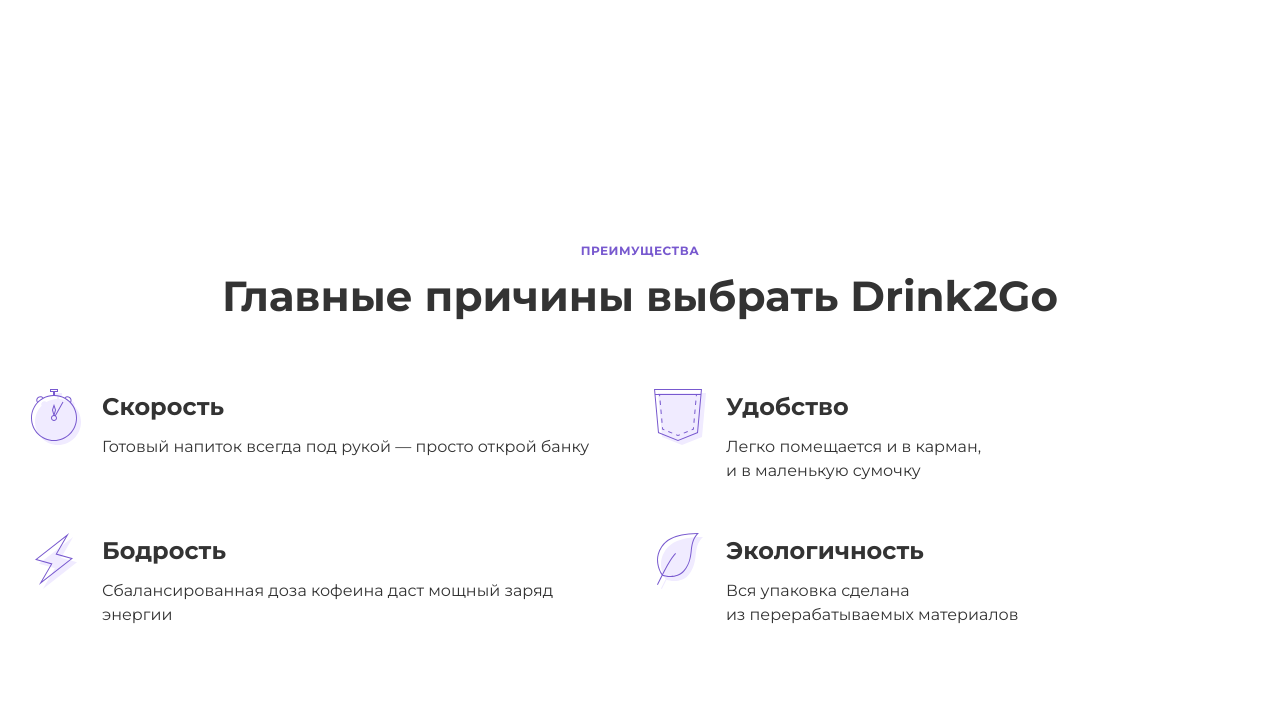
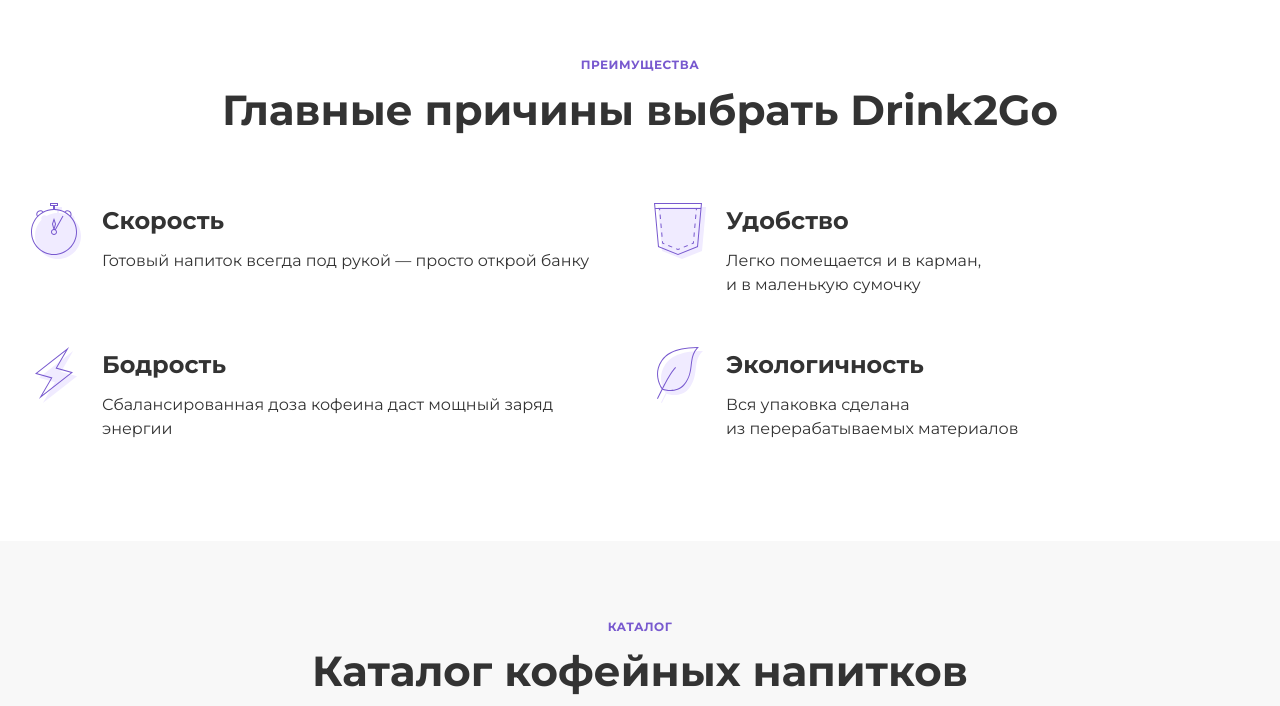
Before and after one commit to Kvazim/DRINK-GO, a website: page source/index.html in a window 1280 px wide. Shown: the part 911-1617 px from the top of the page. Drawn offline with nearby package versions, Linux system fonts and the light colour scheme; files that its build step writes are made by us from their sources.

Commit message:
Update advantages-wrapper.less

```diff
--- a/source/less/blocks/advantages-wrapper.less
+++ b/source/less/blocks/advantages-wrapper.less
@@ -7,7 +7,7 @@
 
 @media (min-width: @tablet-width) {
   .advantages-wrapper {
-    padding: 248px 26px 100px;
+    padding: 62px 26px 100px;
   }
 }
 
```
